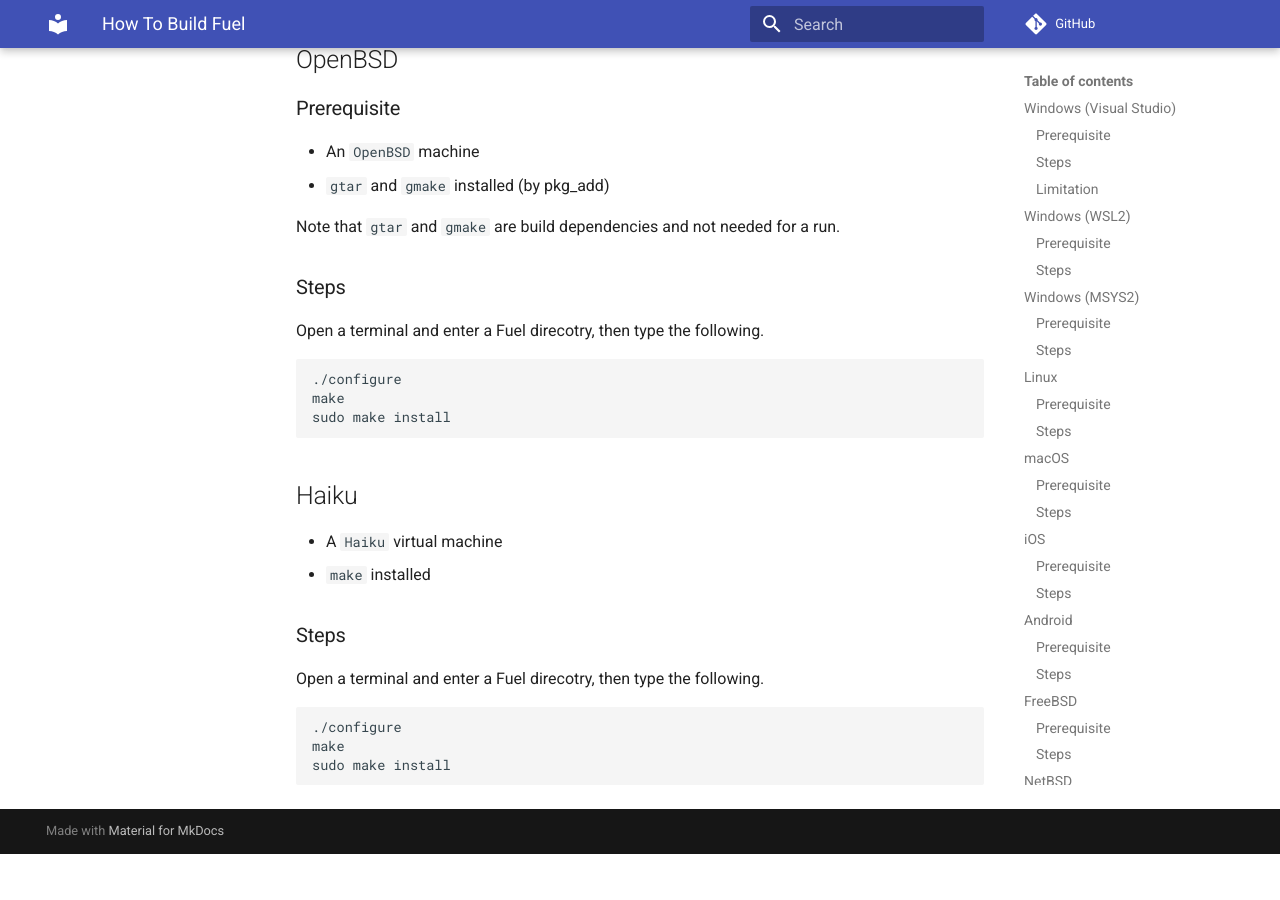
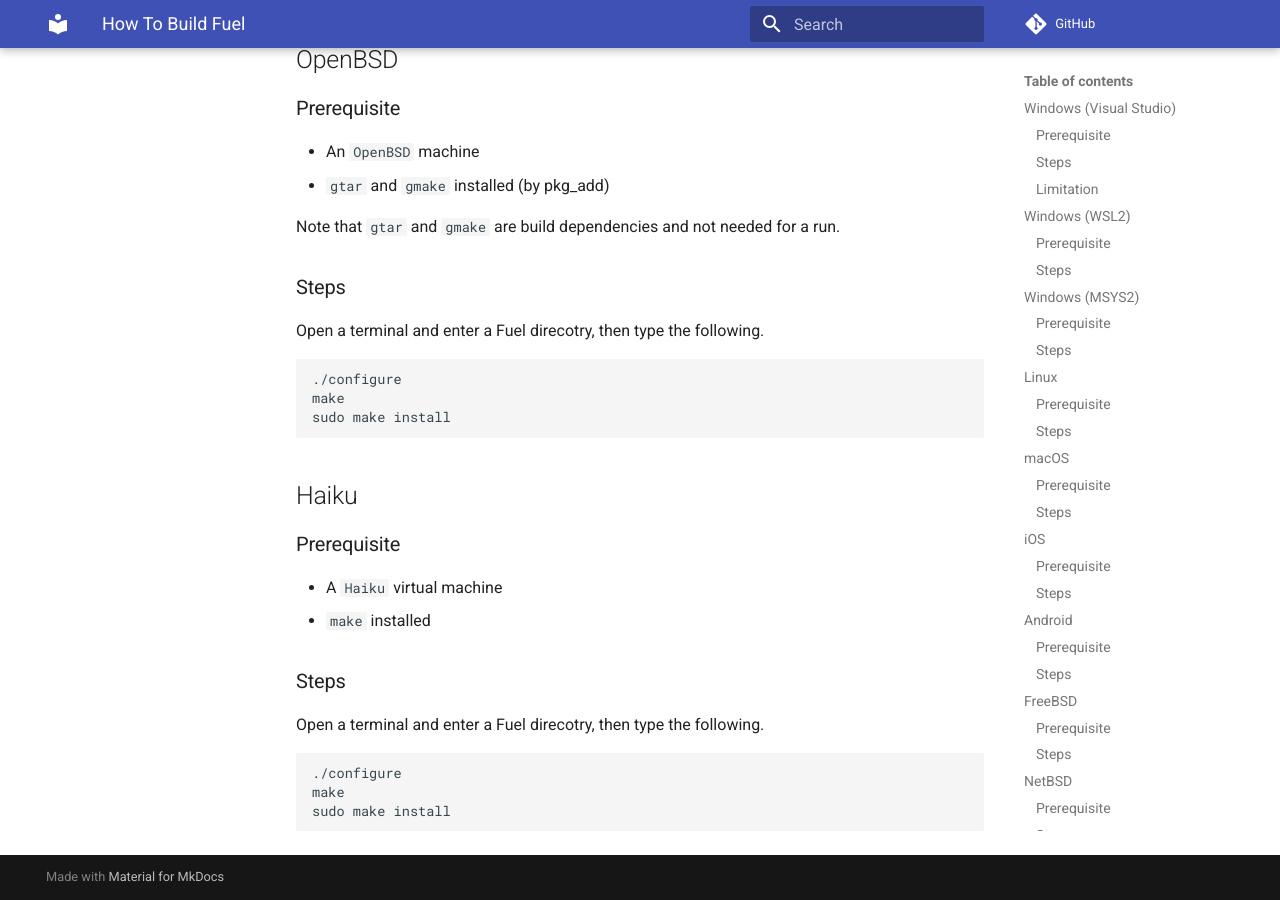
Before and after one commit to Sarvajeet3/fuel, an MkDocs documentation site: the page built from docs/build.md, in a window 1280 px wide and 900 px high, scrolled down 4411 px. Built offline with MkDocs 1.6.1 and Material for MkDocs 9.7.7, drawn with Linux system fonts in a browser that asks for light colours; comment, search, counter and statistics services are not loaded; before the commit the page ends 5265 px from its top, so only the background shows below that.

Commit message:
Updated build doc

```diff
--- a/docs/build.md
+++ b/docs/build.md
@@ -202,6 +202,8 @@ sudo make install
 
 ## Haiku
 
+### Prerequisite
+
 * A `Haiku` virtual machine
 * `make` installed
 
```
